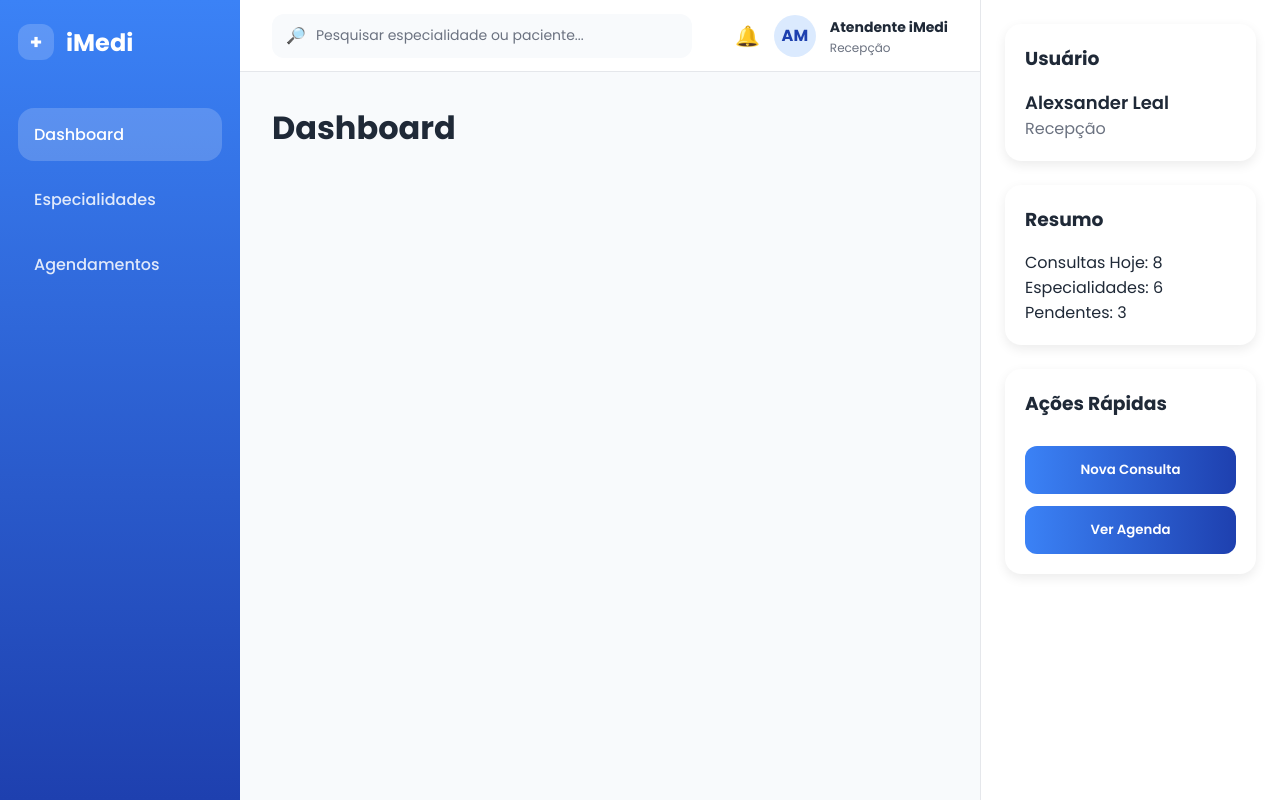
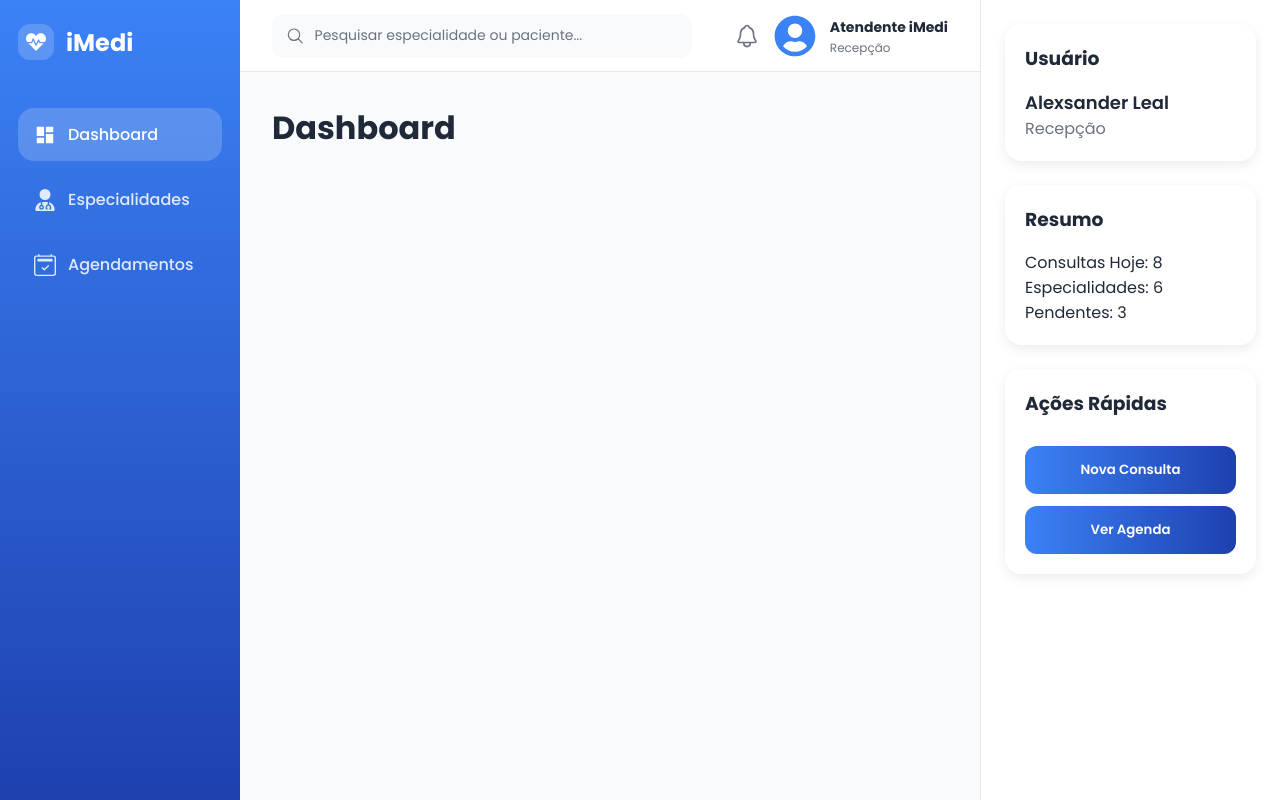
Before and after one commit to Leal86/imedi-react, a React (Vite) app: page / in a window 1280 px wide. Built offline with nearby package versions, Linux system fonts and the light colour scheme.

Commit message:
Melhora identidade visual com React Icons

```diff
--- a/src/components/Sidebar/Sidebar.css
+++ b/src/components/Sidebar/Sidebar.css
@@ -41,6 +41,9 @@
 }
 
 .sidebar__link {
+  display: flex;
+  align-items: center;
+  gap: 12px;
   padding: 14px 16px;
   border-radius: var(--radius-lg);
   color: var(--color-white);
@@ -55,3 +58,8 @@
   background-color: rgba(255, 255, 255, 0.18);
   opacity: 1;
 }
+
+.sidebar__link svg {
+  font-size: 22px;
+  flex-shrink: 0;
+}
--- a/src/components/Sidebar/Sidebar.jsx
+++ b/src/components/Sidebar/Sidebar.jsx
@@ -1,23 +1,42 @@
 import './Sidebar.css'
+
+import { MdDashboard } from 'react-icons/md'
+import { FaUserDoctor } from 'react-icons/fa6'
+import { BsCalendar2Check } from 'react-icons/bs'
+import { FaHeartbeat } from 'react-icons/fa'
 
 function Sidebar() {
   return (
     <aside className="sidebar">
       <div className="sidebar__brand">
-        <div className="sidebar__logo">+</div>
-        <span className="sidebar__title">iMedi</span>
+        <div className="sidebar__logo">
+          <FaHeartbeat />
+        </div>
+
+        <span className="sidebar__title">
+          iMedi
+        </span>
       </div>
 
       <nav className="sidebar__nav">
-        <a className="sidebar__link sidebar__link--active" href="#">
+        <a
+          className="sidebar__link sidebar__link--active"
+          href="#"
+        >
+          <MdDashboard />
+
           Dashboard
         </a>
 
         <a className="sidebar__link" href="#">
+          <FaUserDoctor />
+
           Especialidades
         </a>
 
         <a className="sidebar__link" href="#">
+          <BsCalendar2Check />
+
           Agendamentos
         </a>
       </nav>
--- a/src/components/Topbar/Topbar.css
+++ b/src/components/Topbar/Topbar.css
@@ -44,22 +44,6 @@
   gap: 14px;
 }
 
-.topbar__notification {
-  font-size: 20px;
-}
-
-.topbar__avatar {
-  width: 42px;
-  height: 42px;
-  border-radius: 50%;
-  display: flex;
-  align-items: center;
-  justify-content: center;
-  background-color: #dbeafe;
-  color: var(--color-primary-dark);
-  font-weight: 700;
-}
-
 .topbar__user strong {
   font-size: 14px;
 }
@@ -68,3 +52,23 @@
   font-size: 12px;
   color: var(--color-text-muted);
 }
+
+.topbar__notification {
+  font-size: 26px;
+  color: var(--color-text-muted);
+  cursor: pointer;
+}
+
+.topbar__notification:hover {
+  color: var(--color-primary);
+}
+
+.topbar__profile-icon {
+  font-size: 42px;
+  color: var(--color-primary);
+}
+
+.topbar__search-icon {
+  font-size: 20px;
+  color: var(--color-text-muted);
+}
--- a/src/components/Topbar/Topbar.jsx
+++ b/src/components/Topbar/Topbar.jsx
@@ -1,10 +1,15 @@
 import './Topbar.css'
+
+import { IoSearchOutline } from 'react-icons/io5'
+import { IoNotificationsOutline } from 'react-icons/io5'
+import { FaUserCircle } from 'react-icons/fa'
 
 function Topbar() {
   return (
     <header className="topbar">
       <div className="topbar__search">
-        <span className="topbar__search-icon">🔎</span>
+        <IoSearchOutline className="topbar__search-icon" />
+
         <input
           className="topbar__input"
           type="text"
@@ -13,11 +18,9 @@ function Topbar() {
       </div>
 
       <div className="topbar__user">
-        <span className="topbar__notification">🔔</span>
+        <IoNotificationsOutline className="topbar__notification" />
 
-        <div className="topbar__avatar">
-          AM
-        </div>
+        <FaUserCircle className="topbar__profile-icon" />
 
         <div>
           <strong>Atendente iMedi</strong>
```
